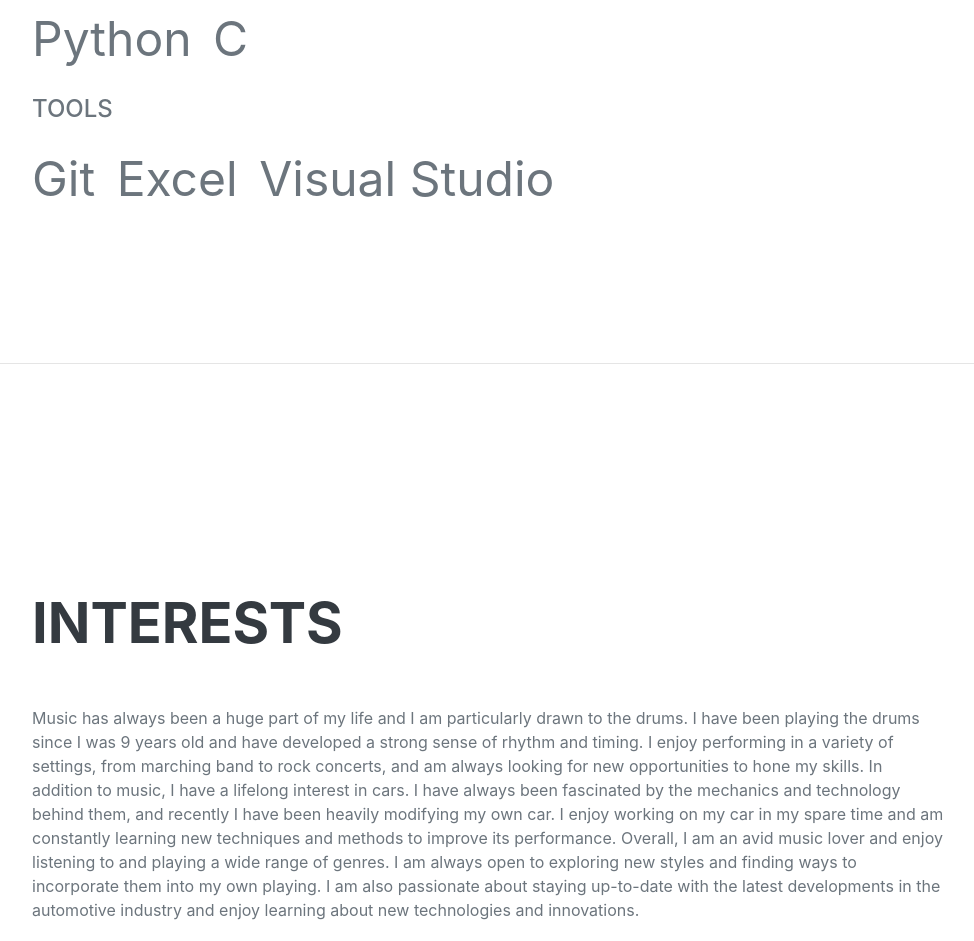
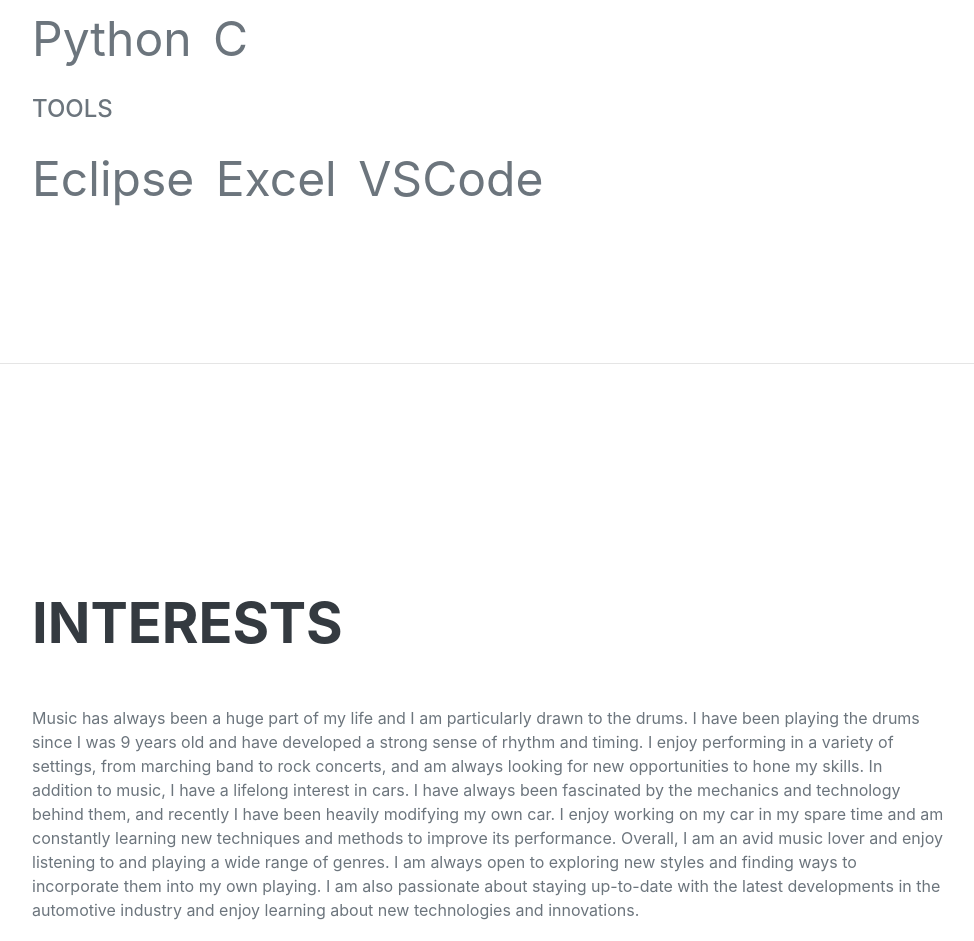
Before and after one commit to Owthren/Owthren.github.io, a plain HTML site: page index.html in a window 1280 px wide. Shown: the part 2840-3781 px from the top of the page, without its empty margins (288-1262 px from the left). Drawn offline with nearby package versions, Linux system fonts and the light colour scheme; a web font is replaced by a local one.

Commit message:
Update index.html

```diff
--- a/index.html
+++ b/index.html
@@ -122,9 +122,9 @@
                     </ul>
                     <div class="subheading mb-3">Tools</div>
                     <ul class="list-inline dev-icons">
-                        <li class="list-inline-item">Git</li>
+                        <li class="list-inline-item">Eclipse</li>
                         <li class="list-inline-item">Excel</li>
-                        <li class="list-inline-item">Visual Studio</li>
+                        <li class="list-inline-item">VSCode</li>
                     </ul>
                 </div>
             </section>
```
